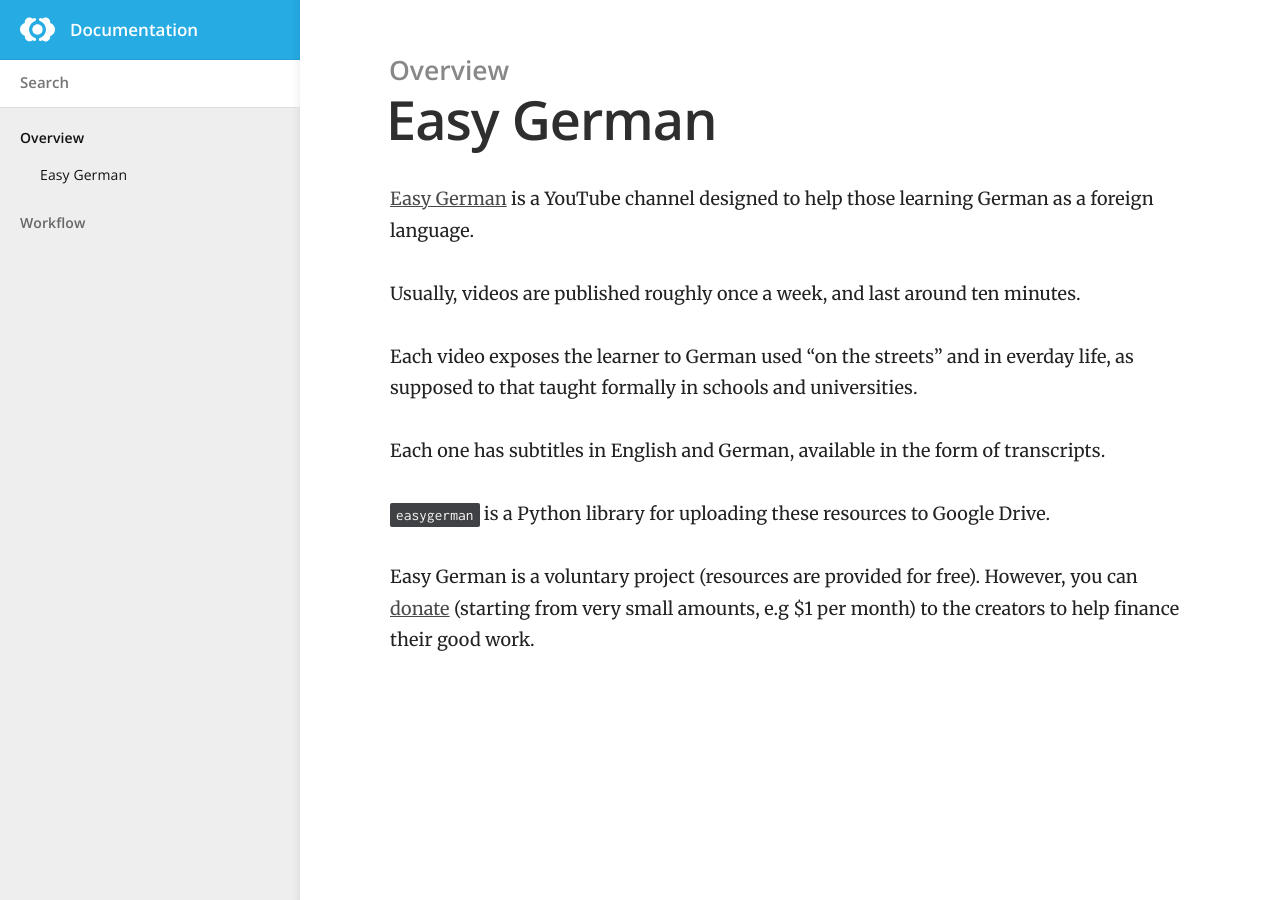
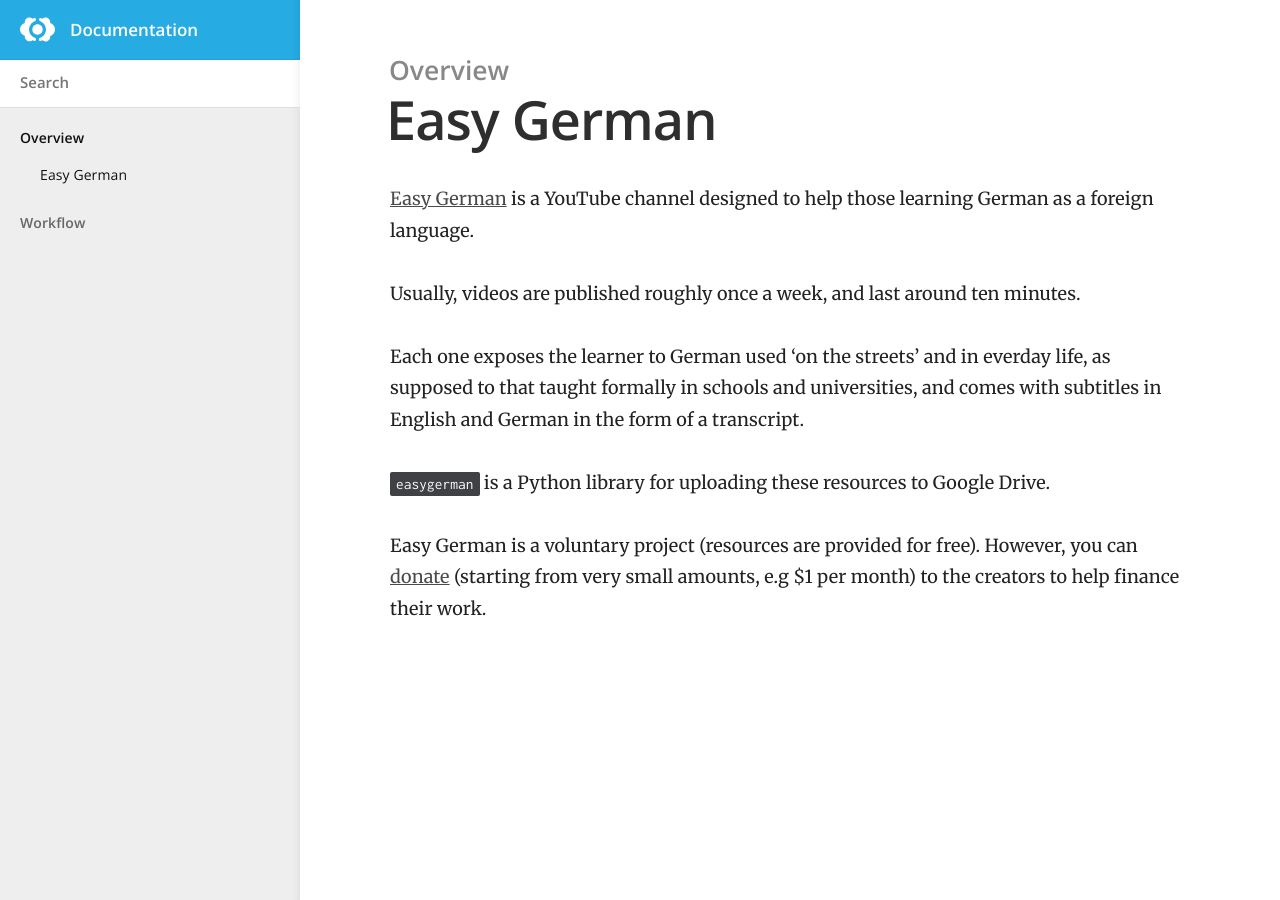
Before and after one commit to grking8/easy-german, a Jekyll site: the page built from docs/_overview/easy-german.md, in a window 1280 px wide. Built offline with Jekyll 4.4.1, drawn with Linux system fonts in a browser that asks for light colours.

Commit message:
Update docs

```diff
--- a/docs/_overview/easy-german.md
+++ b/docs/_overview/easy-german.md
@@ -8,10 +8,8 @@
 
 Usually, videos are published roughly once a week, and last around ten minutes.
 
-Each video exposes the learner to German used "on the streets" and in everday life, as supposed to that taught formally in schools and universities.
-
-Each one has subtitles in English and German, available in the form of transcripts.
+Each one exposes the learner to German used 'on the streets' and in everday life, as supposed to that taught formally in schools and universities, and comes with subtitles in English and German in the form of a transcript.
 
 `easygerman` is a Python library for uploading these resources to Google Drive.
 
-Easy German is a voluntary project (resources are provided for free). However, you can [donate]("https://www.patreon.com/easygerman") (starting from very small amounts, e.g $1 per month) to the creators to help finance their good work.
+Easy German is a voluntary project (resources are provided for free). However, you can [donate]("https://www.patreon.com/easygerman") (starting from very small amounts, e.g $1 per month) to the creators to help finance their work.
```
Also changed, not shown: README.md.
